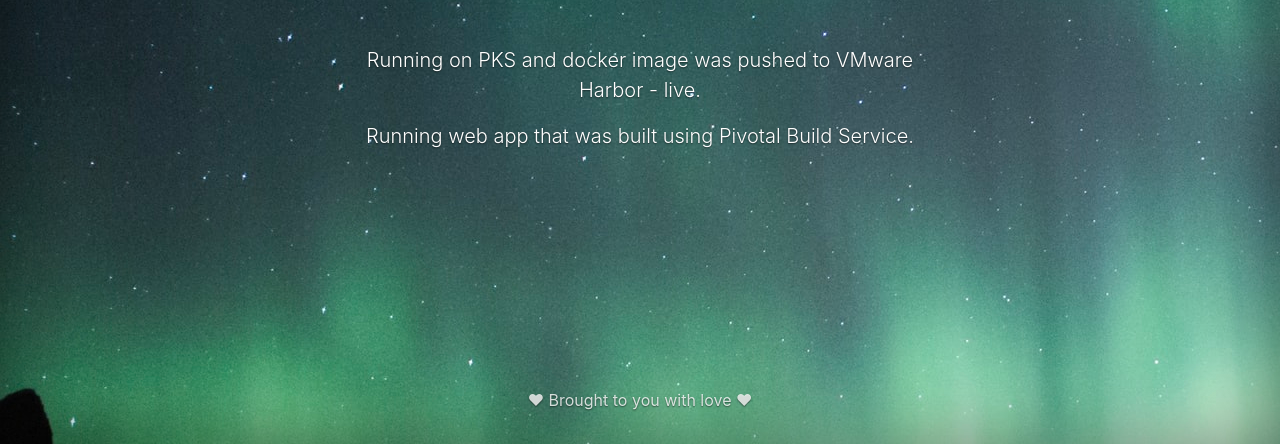
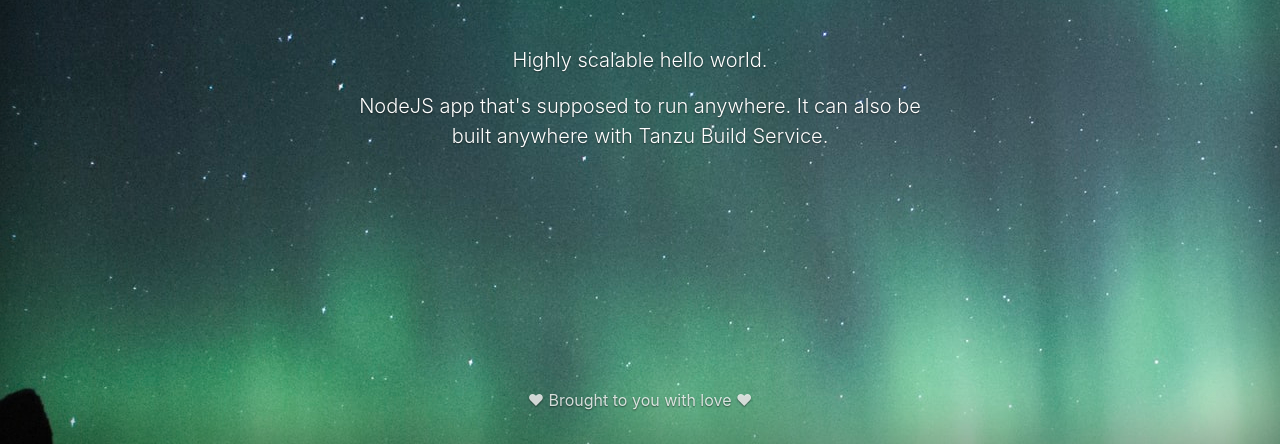
Before and after one commit to portepa/hello-world-nodejs, a website: page public/index.html in a window 1280 px wide. Shown: the part 356-800 px from the top of the page. Drawn offline with Linux system fonts and the light colour scheme.

Commit message:
Update index.html

```diff
--- a/public/index.html
+++ b/public/index.html
@@ -36,8 +36,8 @@
 
   <main role="main" class="inner cover">
     <img style="max-width: 50%; margin-bottom: 15%" src="pivotal-logo.png" alt="Pivotal logo">
-    <p class="lead">Running on PKS and docker image was pushed to VMware Harbor - live.</p>
-    <p class="lead">Running web app that was built using <a href="https://pivotal.io/pivotal-build-service">Pivotal Build Service</a>.</p>
+    <p class="lead">Highly scalable hello world.</p>
+    <p class="lead">NodeJS app that's supposed to run anywhere. It can also be built anywhere with <a href="https://tanzu.vmware.com/build-service">Tanzu Build Service</a>.</p>
   </main>
 
   <footer class="mastfoot mt-auto">
```
